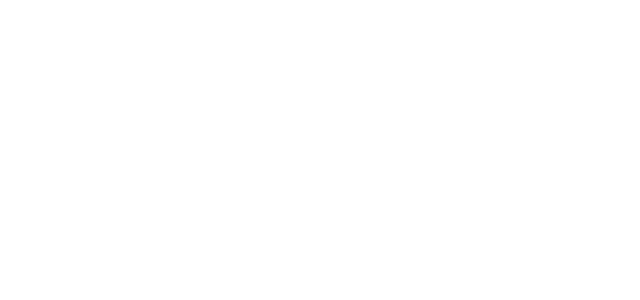
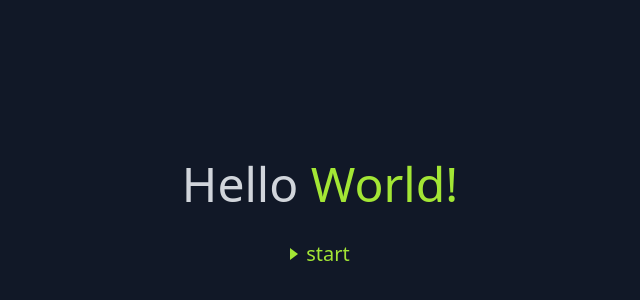
Before and after one commit to Wesmabe1129/sample-vercel-deployment, a React (Vite) app: page / in a window 1280 px wide. Shown: the part 180-480 px from the top of the page, without its empty margins (320-960 px from the left). Built offline with nearby package versions, Linux system fonts and the light colour scheme.

Commit message:
make the home as index route

```diff
--- a/src/routes.jsx
+++ b/src/routes.jsx
@@ -16,7 +16,7 @@
         <Routes>
           {/* Layout with nested routes */}
           <Route path="/" element={<Layout />}>
-            <Route path="home" element={<Home />} />
+            <Route index element={<Home />} />
             {/* <Route path="search" element={<Search />} /> */}
             {/* <Route path="result" element={<Result />} /> */}
             {/* <Route path="print-document" element={<Sample />} /> */}
```
